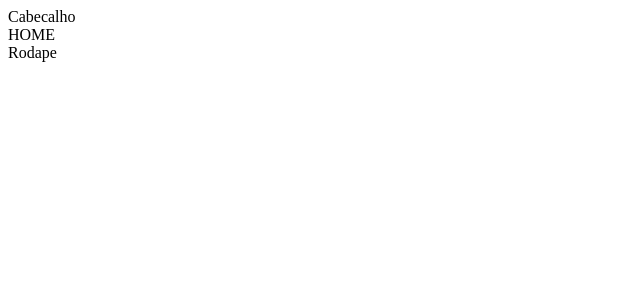
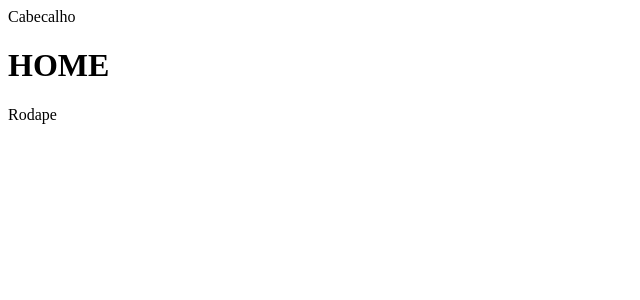
Before and after one commit to GEdO23/Exercicio-Principal, a React (Vite) app: page / in a window 1280 px wide. Shown: the top 300 px of the page, without its empty margins (0-640 px from the left). Built offline with nearby package versions, Linux system fonts and the light colour scheme.

Commit message:
Add conteúdo inicial as páginas Error e Home

```diff
--- a/src/routes/Error/index.jsx
+++ b/src/routes/Error/index.jsx
@@ -3,9 +3,11 @@ export default function Error() {
 
   return (
     <>
+        <div>
 
-        <div>Erro - 404</div>
+            <h1>Erro - 404</h1>
 
+        </div>
     </>
   )
 }
--- a/src/routes/Home/index.jsx
+++ b/src/routes/Home/index.jsx
@@ -5,7 +5,7 @@ export default function Home() {
     <>
         <main>
 
-            <div>HOME</div>
+            <h1>HOME</h1>
 
         </main>
     </>
```
